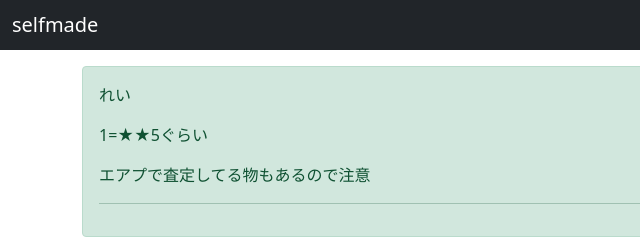
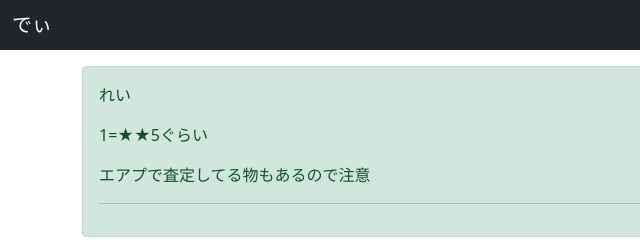
Before and after one commit to 3so2ko3/dddd, a plain HTML site: page index.html in a window 1280 px wide. Shown: the full height of the page, 0-640 px from the left. Drawn offline with nearby package versions, Linux system fonts and the light colour scheme; no server answers.

Commit message:
Update index.html

```diff
--- a/index.html
+++ b/index.html
@@ -19,7 +19,7 @@
     <header class="mb-3">
         <nav class="navbar navbar-dark bg-dark">
             <div class="container-fluid">
-                <span class="navbar-brand mb-0 h1">selfmade</span>
+                <span class="navbar-brand mb-0 h1">でぃ</span>
             </div>
         </nav>
     </header>
```
